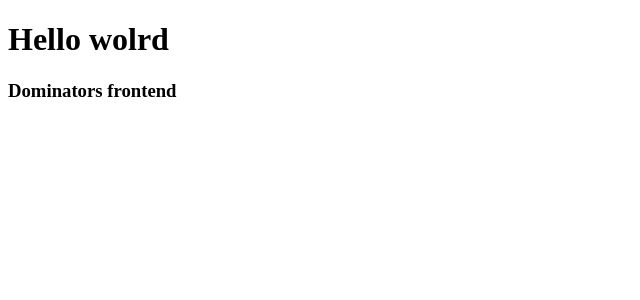
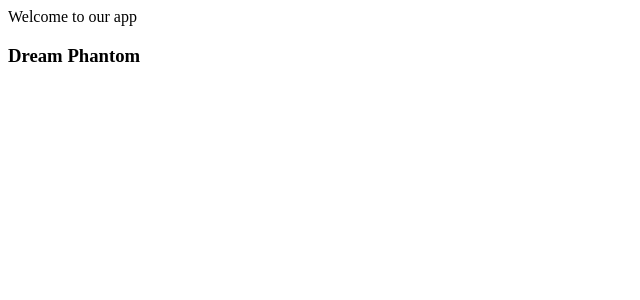
Before and after one commit to atlp-rwanda/Dominators-Phantom-FE, a React (Create React App) app: page / in a window 1280 px wide. Shown: the top 300 px of the page, without its empty margins (0-640 px from the left). Built offline with nearby package versions, Linux system fonts and the light colour scheme.

Commit message:
not found page

```diff
--- a/package.json
+++ b/package.json
@@ -21,6 +21,7 @@
   "dependencies": {
     "react": "^18.0.0",
     "react-dom": "^18.0.0",
+    "react-router-dom": "^6.3.0",
     "react-scripts": "^5.0.0"
   },
   "devDependencies": {
--- a/src/App.js
+++ b/src/App.js
@@ -1,10 +1,12 @@
-
+import { Routes, Route } from "react-router-dom";
+import Home from "./pages/home";
+import PageNotFound from "./pages/PageNotFound";
 function App() {
   return (
-    <div>
-      <h1>Hello wolrd</h1>
-      <h3>Dominators frontend</h3>
-    </div>
+    <Routes>
+      <Route path="/" element={<Home />} exact={true} />
+      <Route path="/*" element={<PageNotFound />} />
+    </Routes>
   );
 }
 export default App;
--- a/src/index.js
+++ b/src/index.js
@@ -1,5 +1,12 @@
 import React from "react";
 import reactDom from "react-dom/client";
 import App from "./app";
+import { BrowserRouter } from "react-router-dom";
+import "./style.css";
 const root = reactDom.createRoot(document.getElementById("root"));
-root.render(<App />);
+
+root.render(
+  <BrowserRouter>
+    <App />
+  </BrowserRouter>
+);
--- /dev/null
+++ b/src/pages/Home.js
@@ -0,0 +1,8 @@
+function Home() {
+  return (
+    <div>
+      Welcome to our app <h3>Dream Phantom</h3>
+    </div>
+  );
+}
+export default Home;
--- /dev/null
+++ b/src/pages/PageNotFound.js
@@ -0,0 +1,11 @@
+function PageNotFound() {
+  return (
+    <div>
+      <h1>
+        <div className="pagenotfound">404 PageNotFound</div>
+      </h1>
+    </div>
+  );
+}
+
+export default PageNotFound;
--- /dev/null
+++ b/src/style.css
@@ -0,0 +1,3 @@
+.pagenotfound {
+  color: red;
+}
--- a/webpack.config.js
+++ b/webpack.config.js
@@ -8,6 +8,10 @@ module.exports = {
     filename: "bundle.[hash].js",
     path: path.resolve(__dirname, "dist"),
   },
+  devServer: {
+    historyApiFallback: true,
+  },
+
   plugins: [
     new HtmlWebpackPlugin({
       template: "./public/index.html",
```
